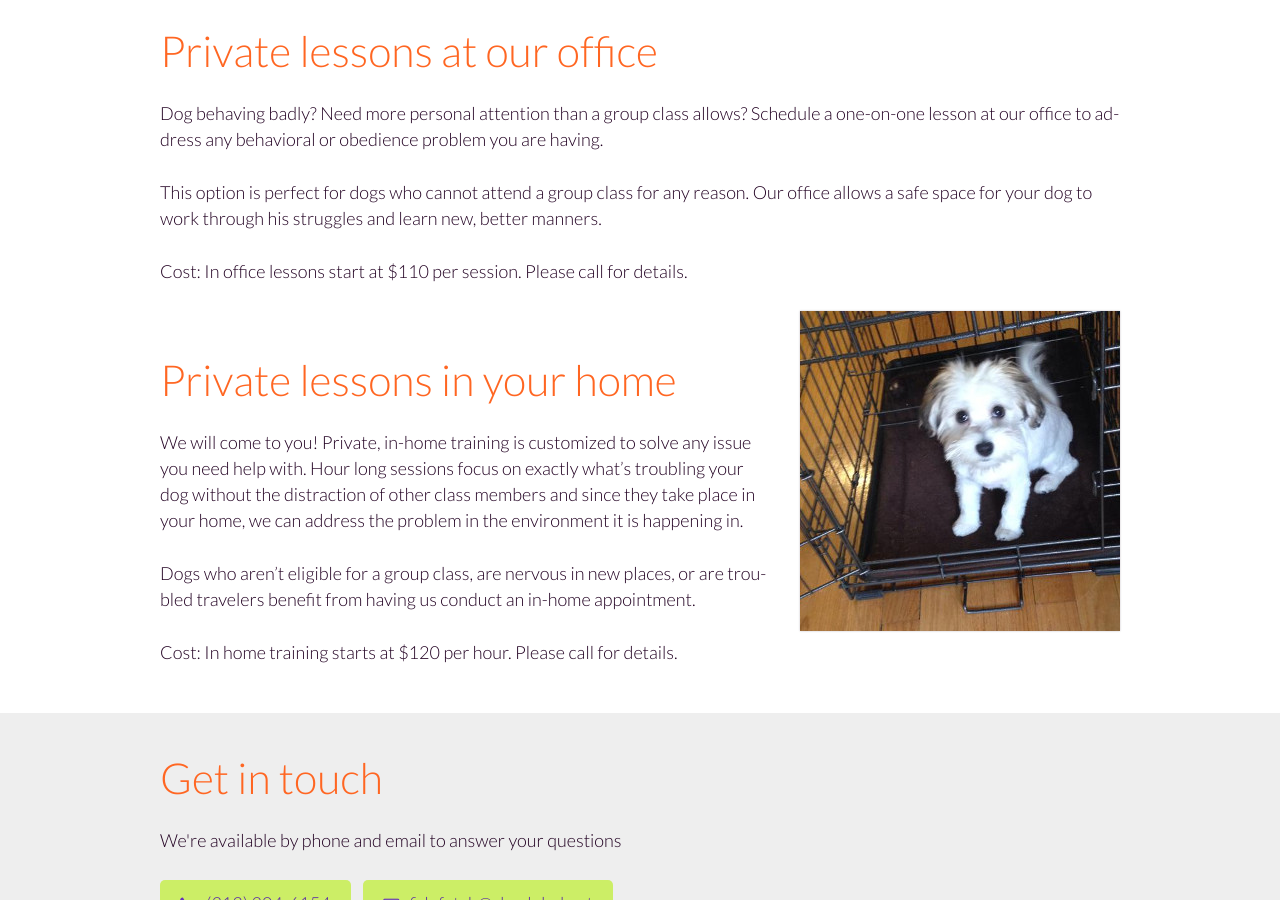
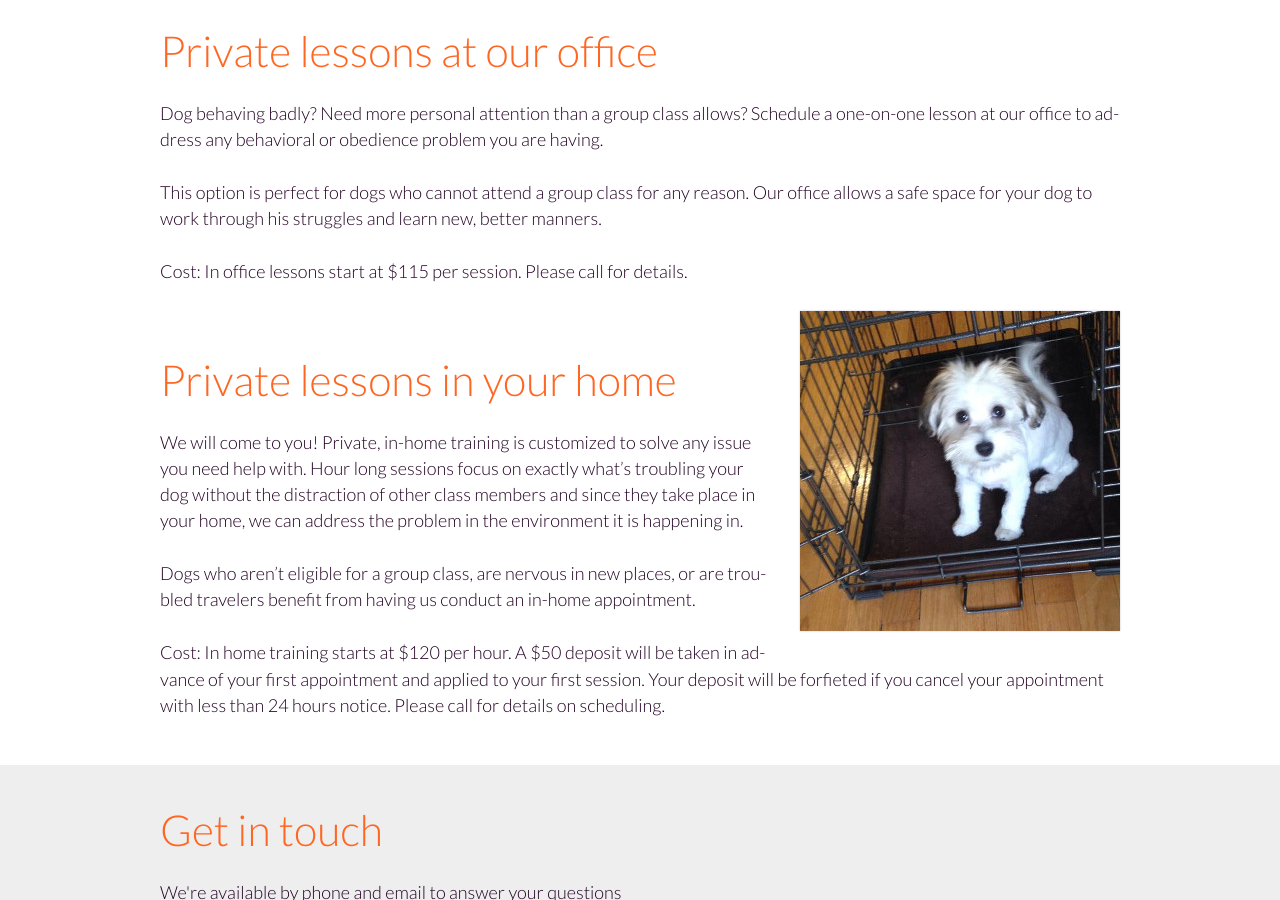
Before and after one commit to fidodogtraining/fidodogtraining.github.io, a Jekyll site: the page built from _autopages/training.md, in a window 1280 px wide and 900 px high, scrolled down 867 px. Built offline with Jekyll 4.4.1, drawn with Linux system fonts in a browser that asks for light colours; Markdown is read by kramdown in place of the engine named in the settings.

Commit message:
Update training.md

```diff
--- a/_autopages/training.md
+++ b/_autopages/training.md
@@ -34,7 +34,7 @@ This option is perfect for dogs who cannot attend a group class for any
 reason. Our office allows a safe space for your dog to work through his struggles
 and learn new, better manners.
 
-Cost: In office lessons start at $110 per session. Please call for details.
+Cost: In office lessons start at $115 per session. Please call for details.
 
 <img class="right" src="/images/home-training.jpg" alt="" />
 ## Private lessons in your home
@@ -47,4 +47,6 @@ we can address the problem in the environment it is happening in.
 Dogs who aren't eligible for a group class, are nervous in new places, or are troubled
 travelers benefit from having us conduct an in-home appointment.
 
-Cost: In home training starts at $120 per hour. Please call for details.
+Cost: In home training starts at $120 per hour. A $50 deposit will be taken in advance of your first appointment and applied
+to your first session. Your deposit will be forfieted if you cancel your appointment with less than 24 hours notice. Please
+call for details on scheduling.
```
